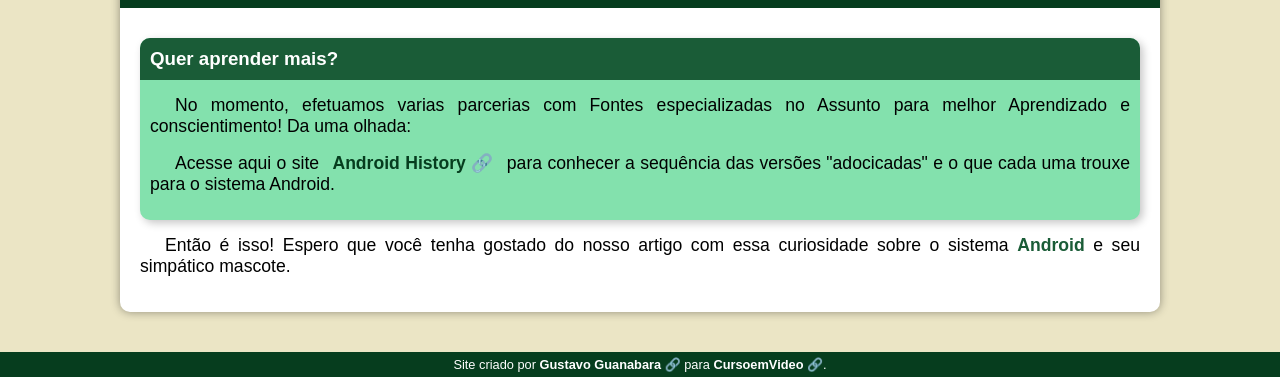
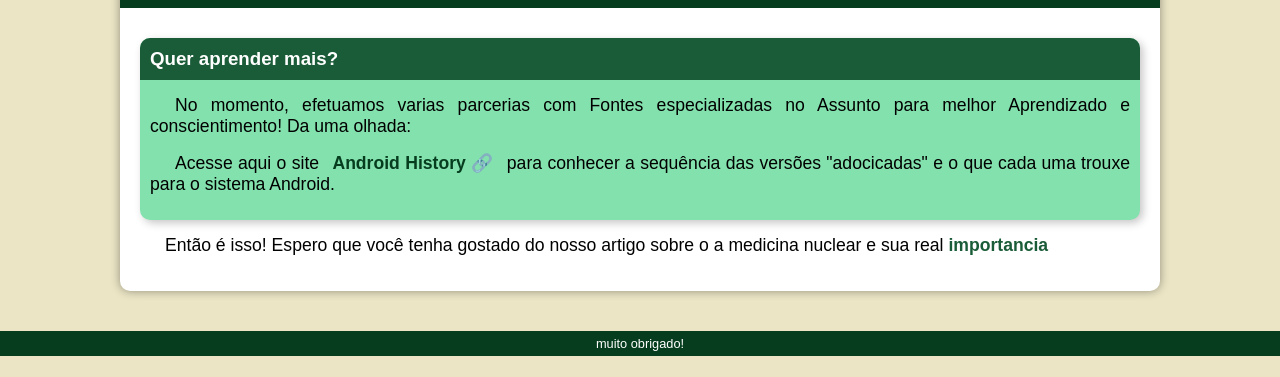
Before and after one commit to Arthur12GG/HTML-CSS2, a plain HTML site: page Desafio/Ciencias/index.html in a window 1280 px wide. Shown: the part 1642-2019 px from the top of the page. After the commit the page ends 1998 px from the top, so only its background shows below. Drawn offline with Linux system fonts and the light colour scheme; a web font is replaced by a local one.

Commit message:
Update index.html

```diff
--- a/Desafio/Ciencias/index.html
+++ b/Desafio/Ciencias/index.html
@@ -54,12 +54,11 @@
                 <p>Acesse aqui o site <a href="https://www.android.com/intl/en_uk/" target="_blank" class="externo">Android History</a> para conhecer a sequência das versões "adocicadas" e o que cada uma trouxe para o sistema Android.</p>
             </aside>
 
-            <p>Então é isso! Espero que você tenha gostado do nosso artigo com essa curiosidade sobre o sistema <strong>Android</strong> e seu
-            simpático mascote.</p>
+            <p>Então é isso! Espero que você tenha gostado do nosso artigo sobre o a medicina nuclear e sua real <strong>importancia</strong></p>
         </article>
     </main>
     <footer>
-        <p>Site criado por <a href="https://gustavoguanabara.github.io/" target="_blank" class="externo">Gustavo Guanabara</a> para <a href="https://www.youtube.com/cursoemvideo" target="_blank" class="externo">CursoemVideo</a>.</p>
+        <p>muito obrigado!</p>
     </footer>
 </body>
 </html>
```
